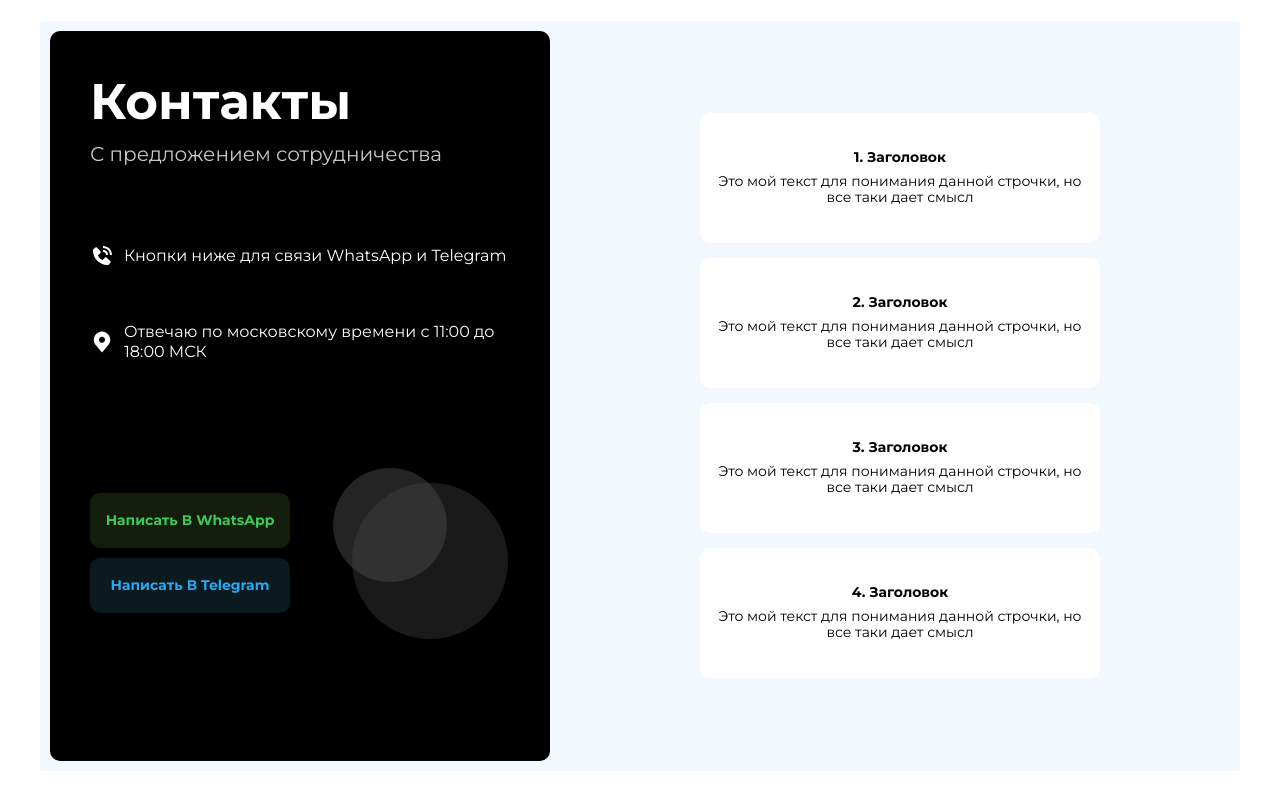
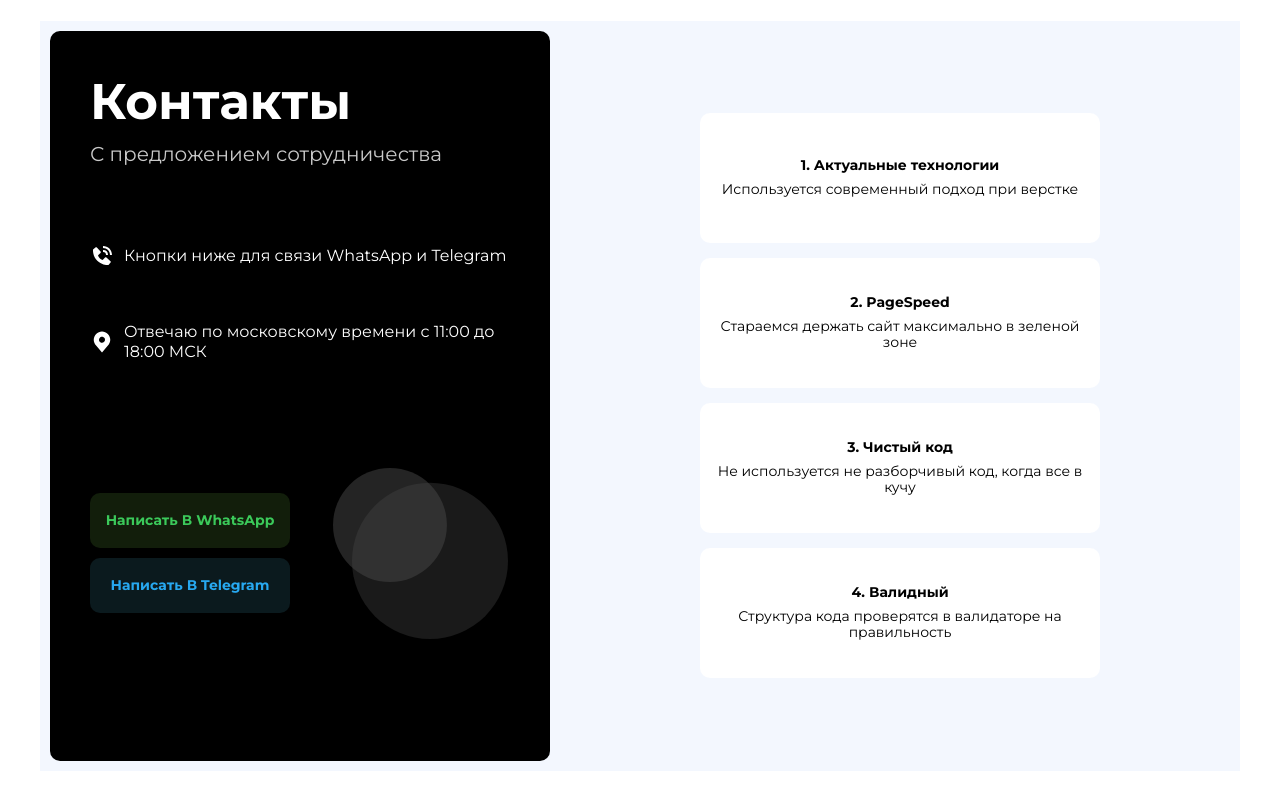
Before and after one commit to keeonezy/landing-clear, a plain HTML site: page index.html in a window 1280 px wide. Shown: the part 1976-2776 px from the top of the page. Drawn offline with Linux system fonts and the light colour scheme.

Commit message:
refactor

```diff
--- a/index.html
+++ b/index.html
@@ -2,7 +2,7 @@
 <html lang="ru">
 
 <head>
-  <title>Александр сайт</title>
+  <title>Сайт сотрудника - Александра</title>
   <meta charset="UTF-8">
   <meta http-equiv="X-UA-Compatible" content="IE=edge">
   <meta name="viewport" content="width=device-width, initial-scale=1.0">
@@ -108,7 +108,7 @@
         <li class="skills__card">
           <img src="./images/skills/React.svg" alt="HTML5" class="skills__image">
           <h3 class="skills__subtitle">React</h3>
-          <p class="skills__description">В процессе изучения</p>
+          <p class="skills__description">Базовые навыки</p>
         </li>
 
         <li class="skills__card">
@@ -250,23 +250,23 @@
 
       <ul class="contact__cards1">
         <li class="contact__card1">
-          <h3 class="contact__subtitle">1. Заголовок</h3>
-          <p class="contact__desc">Это мой текст для понимания данной строчки, но все таки дает смысл</p>
+          <h3 class="contact__subtitle">1. Актуальные технологии</h3>
+          <p class="contact__desc">Используется современный подход при верстке</p>
         </li>
 
         <li class="contact__card1">
-          <h3 class="contact__subtitle">2. Заголовок</h3>
-          <p class="contact__desc">Это мой текст для понимания данной строчки, но все таки дает смысл</p>
+          <h3 class="contact__subtitle">2. PageSpeed</h3>
+          <p class="contact__desc">Стараемся держать сайт максимально в зеленой зоне</p>
         </li>
 
         <li class="contact__card1">
-          <h3 class="contact__subtitle">3. Заголовок</h3>
-          <p class="contact__desc">Это мой текст для понимания данной строчки, но все таки дает смысл</p>
+          <h3 class="contact__subtitle">3. Чистый код</h3>
+          <p class="contact__desc">Не используется не разборчивый код, когда все в кучу</p>
         </li>
 
         <li class="contact__card1">
-          <h3 class="contact__subtitle">4. Заголовок</h3>
-          <p class="contact__desc">Это мой текст для понимания данной строчки, но все таки дает смысл</p>
+          <h3 class="contact__subtitle">4. Валидный</h3>
+          <p class="contact__desc">Структура кода проверятся в валидаторе на правильность</p>
         </li>
       </ul>
     </section>
```
Also changed, not shown: 1 other file.
